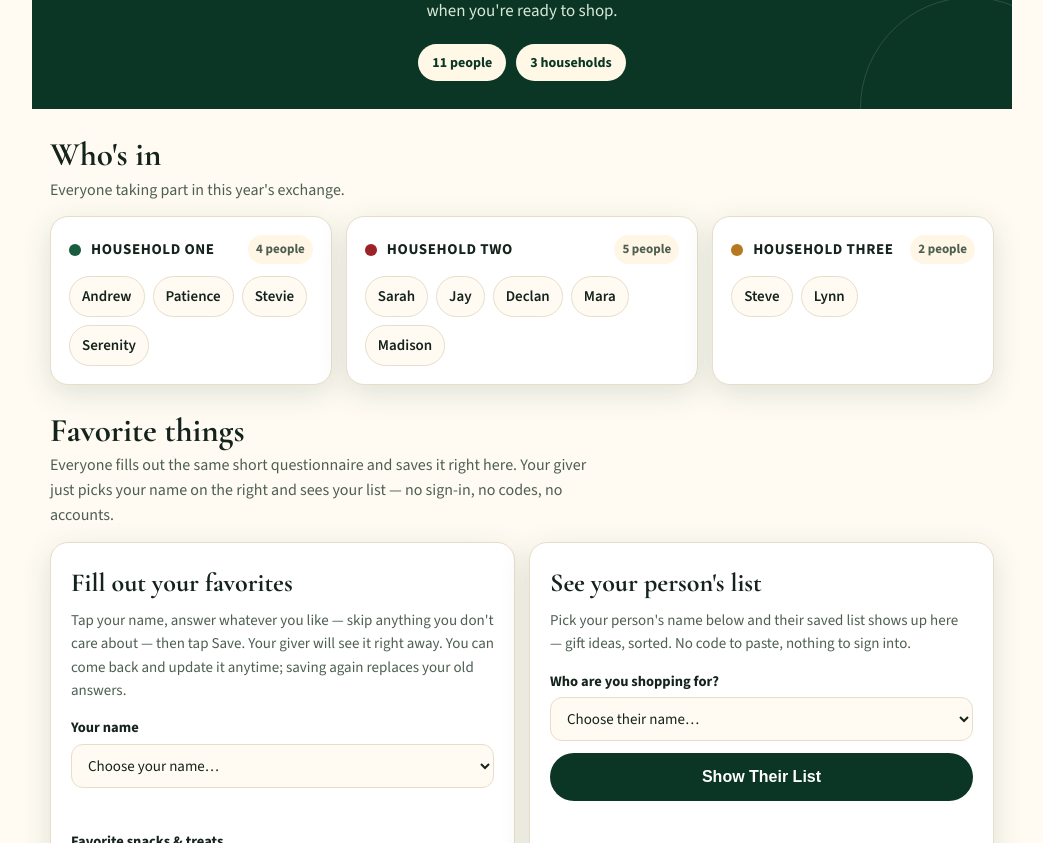
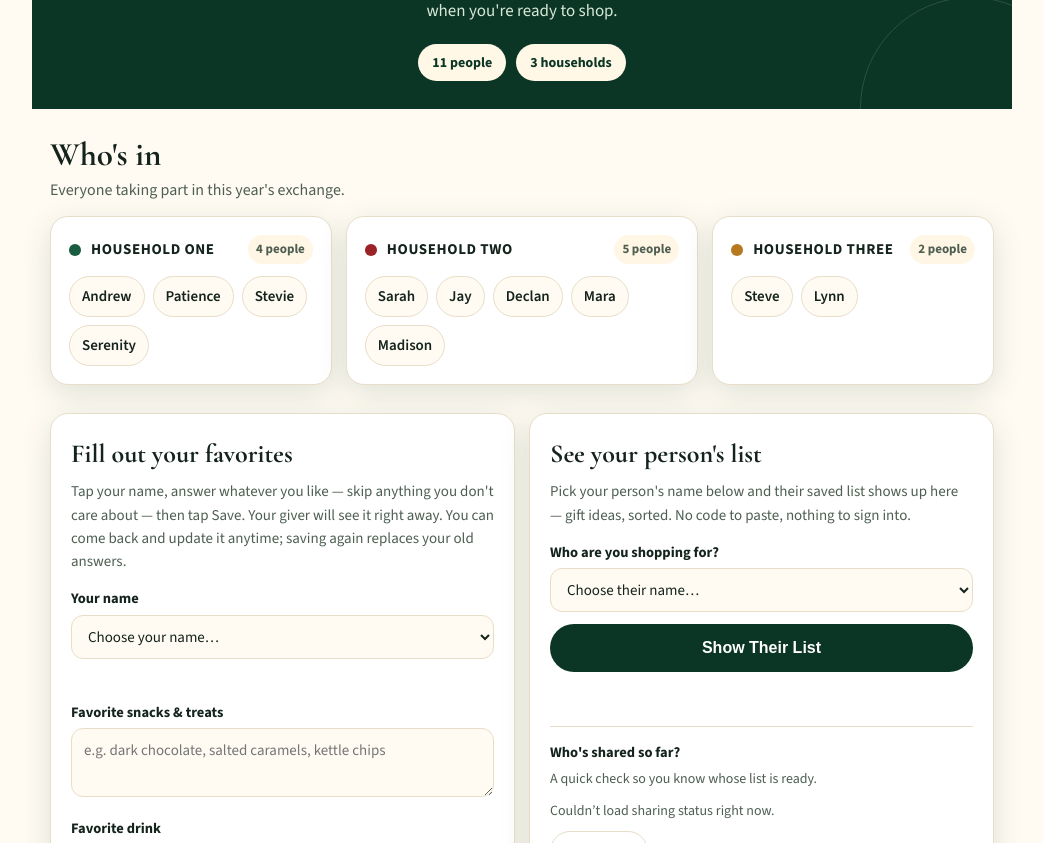
Before and after one commit to Aburkum/the-twenty-fourth-bell, a plain HTML site: page family-christmas-gift-exchange.html in a window 1280 px wide. Shown: the part 257-1100 px from the top of the page, without its empty margins (118-1161 px from the left). Drawn offline with nearby package versions, Linux system fonts and the light colour scheme; no server answers.

Commit message:
Donaar: Gift Exchange — remove the creator-only 'Favorite things' explainer section. Questionnaire, giver view, checklist, clear button unchanged.

```diff
--- a/family-christmas-gift-exchange.html
+++ b/family-christmas-gift-exchange.html
@@ -132,13 +132,7 @@
     </div>
   </section>
 
-  <section class="section" aria-labelledby="fav-title">
-    <div class="section-head">
-      <div>
-        <h2 id="fav-title">Favorite things</h2>
-        <p>Everyone fills out the same short questionnaire and saves it right here. Your giver just picks your name on the right and sees your list — no sign-in, no codes, no accounts.</p>
-      </div>
-    </div>
+  <section class="section" aria-label="Favorite things questionnaire">
     <div class="fav-grid">
       <article class="fav-card">
         <h3>Fill out your favorites</h3>
```
